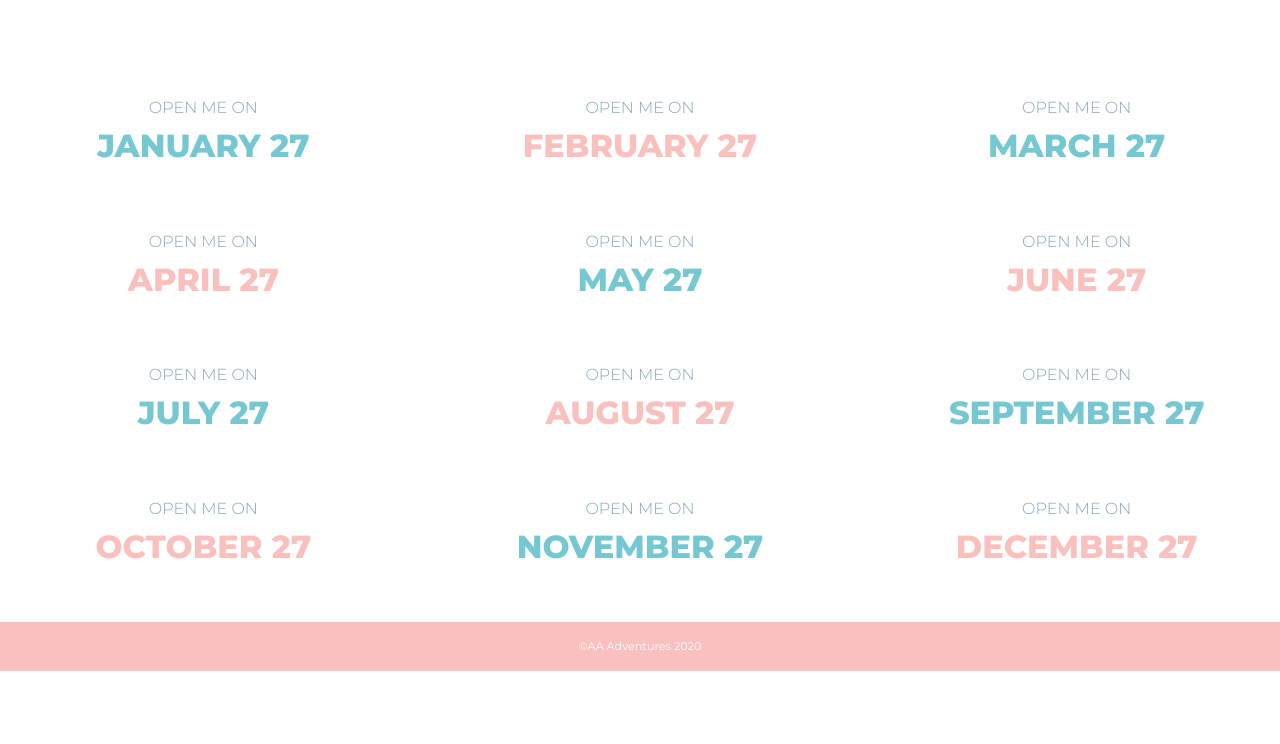
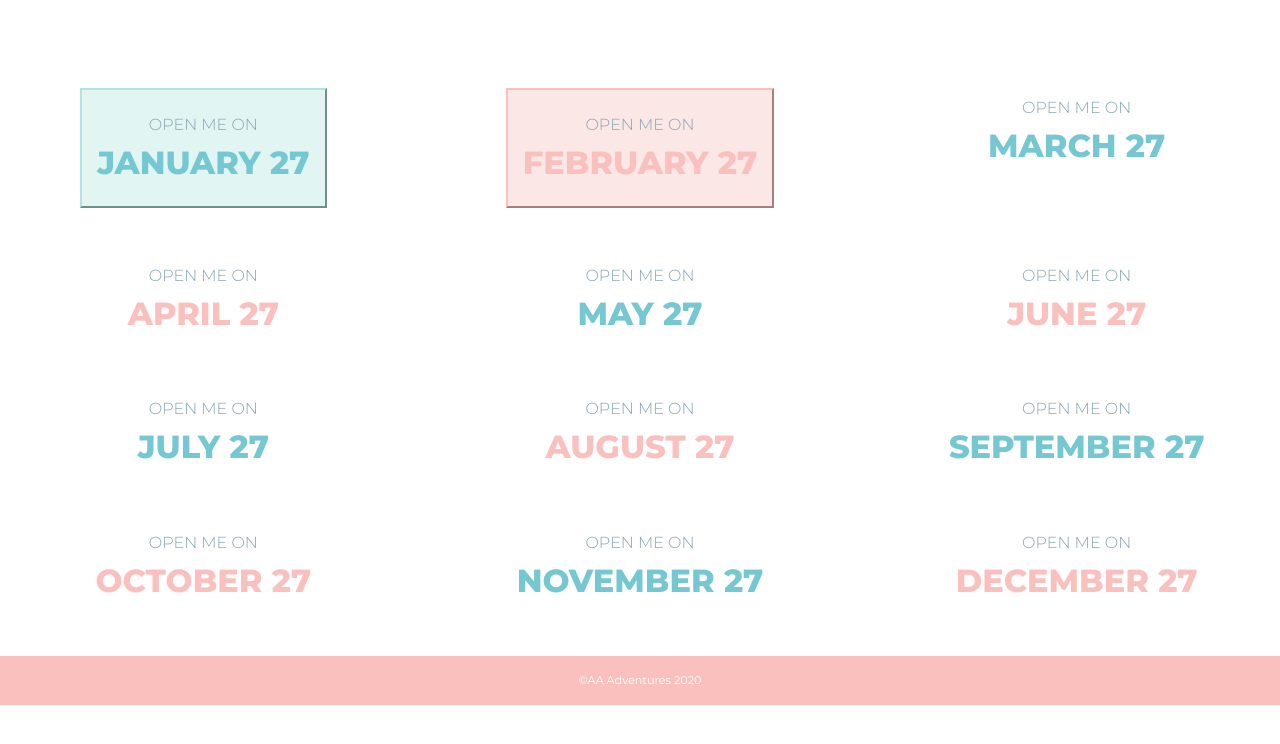
Before and after one commit to shihisthebest/AA-site, a Node server app: page /calendar in a window 1280 px wide. Shown: the part 56-800 px from the top of the page. Run offline with Node 20, Linux system fonts and the light colour scheme.

Commit message:
Change home.ejs to index.ejs, working on a calendar page

```diff
--- a/app.js
+++ b/app.js
@@ -14,7 +14,7 @@ app.use(bodyParser.urlencoded({
 app.use(express.static("public"));
 
 app.get("/", function(req, res) {
-  res.render("home");
+  res.render("index");
 })
 
 app.get("/gallery", function(req, res) {
@@ -520,7 +520,6 @@ app.post("/porg", function(req, res) {
   }
 
   app.post("/porg-refresh", function(req, res) {
-
       res.redirect("/porg");
     })
 
@@ -541,7 +540,46 @@ app.get("/adventure", function(req, res) {
 })
 
 app.get("/calendar", function(req, res) {
+
+
   res.render("calendar");
+})
+
+// If pressing a month button
+app.post("/calendar", function(req, res) {
+  let button = req.body.button;
+  console.log(button);
+
+  let modal = req.body.modal;
+  console.log(modal);
+
+})
+
+// If pressing close button
+
+app.post("calendar-close", function(req, res) {
+  res.redirect("/calendar");
+})
+
+// If opening the advent calendar month result
+app.post("calendar-result", function(req, res) {
+
+  let month = req.body.open;
+  let adventDescription = "";
+
+  switch (button) {
+    case "january":
+      adventDescription = "Here's your " + month + " advent calendar surprise!";
+      break;
+
+    default: "Generic surprise! YAY!"
+
+  }
+
+  res.render("calendar-result", {
+    adventDescription: adventDescription,
+    month: month
+  })
 })
 
 
--- a/public/css/styles.css
+++ b/public/css/styles.css
@@ -224,14 +224,54 @@ a:hover {
   margin: 0 auto 3rem;
 }
 
-/* .month-border {
-  border-color: #FAC0BE;
-  border-style: solid;
-  border-width: 5px;
-} */
-
 .calendar-month {
   font-size: 2rem;
+}
+
+.button-month-blue {
+  background-color: #E1F5F3;
+  border-color: #B4E2DE;
+  padding: 15px;
+}
+
+.button-month-pink{
+background-color: #FAE7E6;
+border-color: #FAC0BE;
+padding: 15px;
+}
+
+.calendar-modal {
+  background-color: rgba(0,0,0,0.4);
+  display: none;
+  height: 100%;
+  left: 0;
+  overflow: auto;
+  position: fixed;
+  top: 0;
+  width: 100%;
+  z-index: 1;
+}
+
+.modal-content {
+  background-color: #fefefe;
+  margin: 15% auto;
+  padding: 1.2rem;
+  width: 40%;
+}
+
+.close {
+  color: #75C8D1;
+  float: right;
+  font-size: 2rem;
+  font-weight: bold;
+  opacity: 1;
+}
+
+.close:hover,
+.close:focus {
+  color: #B4E2DE;
+  text-decoration: none;
+  cursor: pointer;
 }
 
 /*Footer*/
--- a/views/calendar.ejs
+++ b/views/calendar.ejs
@@ -4,19 +4,31 @@
 
   <div class="row">
     <div class="col-lg-4 col-md-6 col-sm-12">
-      <div class="month-border">
-        <a href="#">
+      <form class="" action="/calendar" method="post">
+        <button id="january-button" class="button-month-blue" name="button" value="january">
           <h4>Open me on</h4>
           <h2 class="calendar-month">January 27</h2>
-        </a>
+        </button>
+      </form>
+    </div>
+
+    <div class="calendar-modal">
+      <div id="january-content" class="modal-content modal" name="calendarModal" value="jkjdfdsa">
+        <form class="" action="/calendar-close" method="post">
+          <button type="submit" class="close" name="close" value="close">&times;</button>
+        </form>
+        <p>January Advent Calendar</p>
+        <form class="" action="/calendar-result" method="post">
+          <button type="submit" class="open" name="open" value="january">Yes, it's January 27th!</button>
+        </form>
       </div>
     </div>
 
     <div class="col-lg-4 col-md-6 col-sm-12">
-      <a href="#">
+      <button class="button-february button-month-pink">
         <h4>Open me on</h4>
         <h1 class="calendar-month">February 27</h1>
-      </a>
+      </button>
     </div>
 
     <div class="col-lg-4 col-md-6 col-sm-12">
--- a/views/partials/footer.ejs
+++ b/views/partials/footer.ejs
@@ -1,3 +1,4 @@
+
 <script src="https://code.jquery.com/jquery-3.3.1.slim.min.js" integrity="sha384-q8i/X+965DzO0rT7abK41JStQIAqVgRVzpbzo5smXKp4YfRvH+8abtTE1Pi6jizo" crossorigin="anonymous"></script>
 <script src="https://cdnjs.cloudflare.com/ajax/libs/popper.js/1.14.7/umd/popper.min.js" integrity="sha384-UO2eT0CpHqdSJQ6hJty5KVphtPhzWj9WO1clHTMGa3JDZwrnQq4sF86dIHNDz0W1" crossorigin="anonymous"></script>
 <script src="https://stackpath.bootstrapcdn.com/bootstrap/4.3.1/js/bootstrap.min.js" integrity="sha384-JjSmVgyd0p3pXB1rRibZUAYoIIy6OrQ6VrjIEaFf/nJGzIxFDsf4x0xIM+B07jRM" crossorigin="anonymous"></script>
```
Also changed, not shown: views/calendar-result.ejs (added, +16 -0 lines), views/index.ejs (renamed from views/home.ejs).
